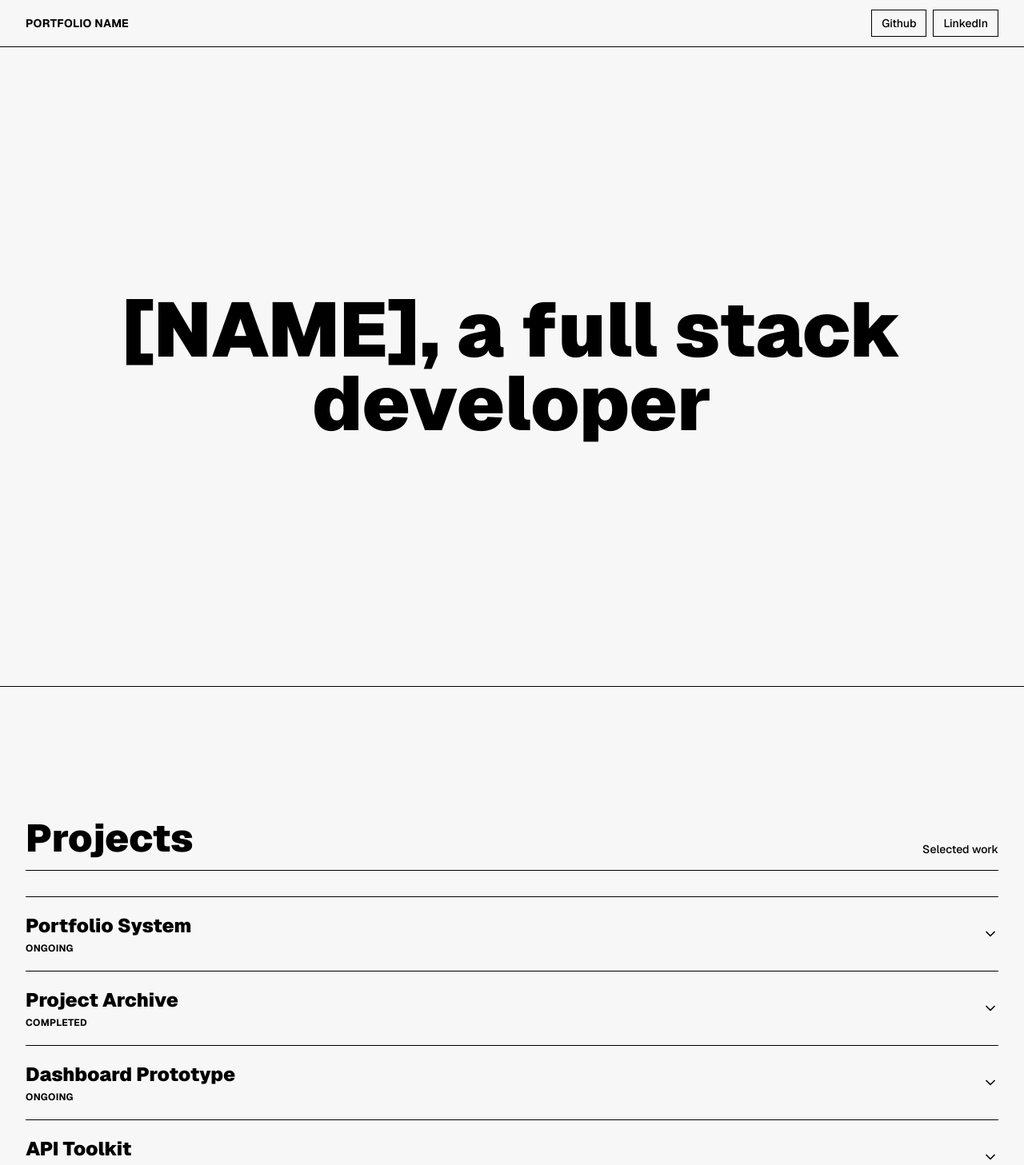
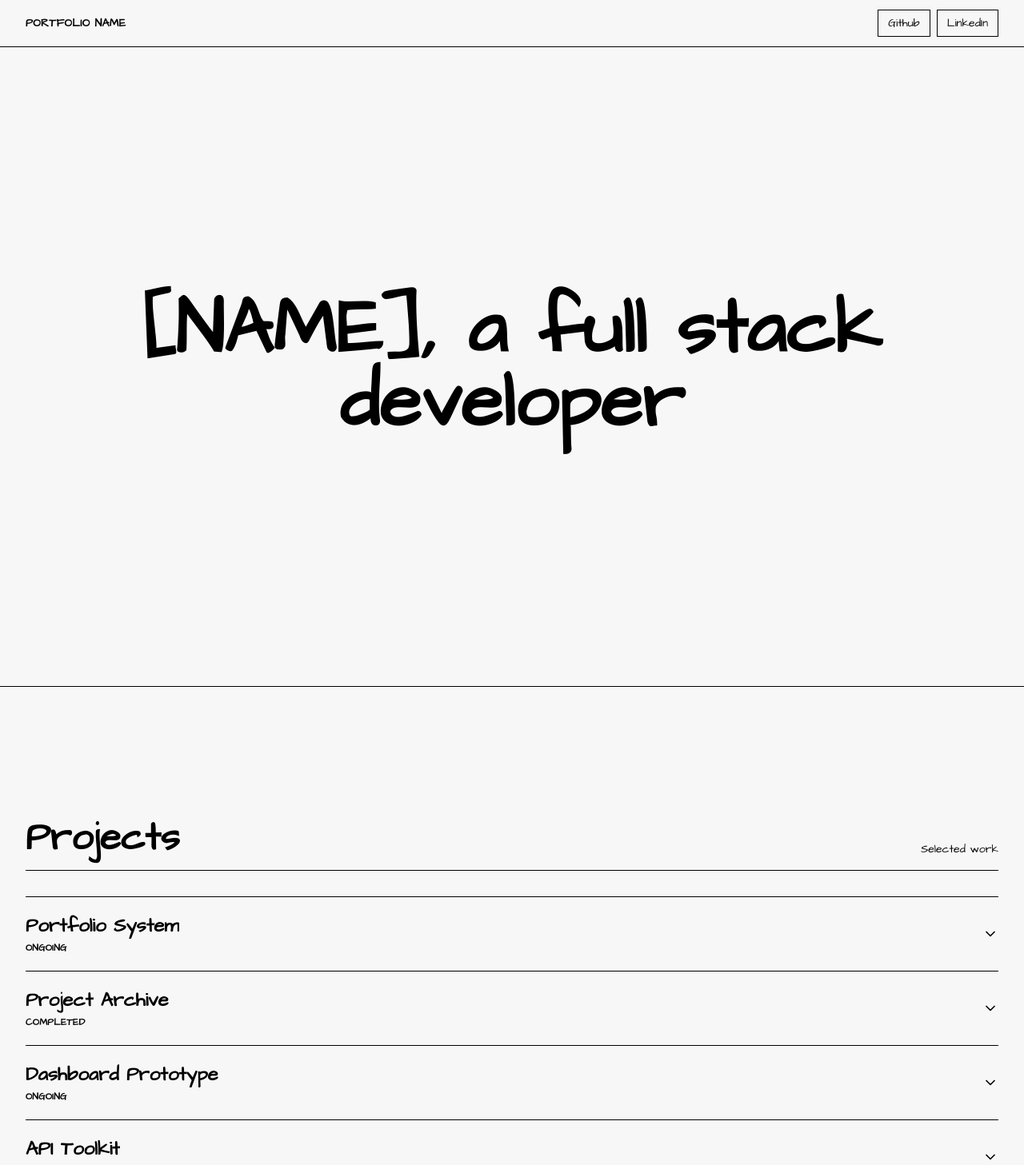
Before and after one commit to CallMeLlms/main-porfolio, a Next.js app: page / in a window 1280 px wide. Shown: the top 1457 px of the page at 80% size. Built offline with nearby package versions, Linux system fonts and the light colour scheme.

Commit message:
modified files

```diff
--- a/app/(main)/about/page.tsx
+++ /dev/null
@@ -1,9 +0,0 @@
-export default function AboutPage() {
-  return (
-    <main>
-      <section className="min-h-screen px-6 py-24">
-        <h1 className="text-3xl font-semibold">About</h1>
-      </section>
-    </main>
-  );
-}
--- a/app/(main)/contacts/page.tsx
+++ /dev/null
@@ -1,9 +0,0 @@
-export default function ContactsPage() {
-  return (
-    <main>
-      <section className="min-h-screen px-6 py-24">
-        <h1 className="text-3xl font-semibold">Contact</h1>
-      </section>
-    </main>
-  );
-}
--- a/app/(main)/layout.tsx
+++ /dev/null
@@ -1,9 +0,0 @@
-import MainViewLayout from "@/components/main-layout/MainViewLayout";
-
-export default function MainLayout({
-  children,
-}: Readonly<{
-  children: React.ReactNode;
-}>) {
-  return <MainViewLayout>{children}</MainViewLayout>;
-}
--- a/app/(main)/page.tsx
+++ /dev/null
@@ -1,5 +0,0 @@
-import MainView from "@/components/main-layout/MainView";
-
-export default function Home() {
-  return <MainView />;
-}
--- a/app/(main)/projects/page.tsx
+++ /dev/null
@@ -1,9 +0,0 @@
-export default function ProjectsPage() {
-  return (
-    <main>
-      <section className="min-h-screen px-6 py-24">
-        <h1 className="text-3xl font-semibold">Projects</h1>
-      </section>
-    </main>
-  );
-}
--- a/app/globals.css
+++ b/app/globals.css
@@ -74,7 +74,7 @@
 }
 
 body {
-  font-family: var(--font-geist-sans), sans-serif;
+  font-family: var(--font-sans), sans-serif;
 }
 
 :root {
--- a/app/layout.tsx
+++ b/app/layout.tsx
@@ -1,15 +1,23 @@
 import type { Metadata } from "next";
-import { Geist, Geist_Mono } from "next/font/google";
+import { Architects_Daughter } from "next/font/google";
 import "./globals.css";
 
-const geistSans = Geist({
-  variable: "--font-geist-sans",
+const fontSans = Architects_Daughter({
   subsets: ["latin"],
+  variable: "--font-sans",
+  weight: "400",
 });
 
-const geistMono = Geist_Mono({
-  variable: "--font-geist-mono",
+const fontSerif = Architects_Daughter({
   subsets: ["latin"],
+  variable: "--font-serif",
+  weight: "400",
+});
+
+const fontMono = Architects_Daughter({
+  subsets: ["latin"],
+  variable: "--font-mono",
+  weight: "400",
 });
 
 export const metadata: Metadata = {
@@ -23,11 +31,12 @@ export default function RootLayout({
   children: React.ReactNode;
 }>) {
   return (
-    <html
-      lang="en"
-      className={`${geistSans.variable} ${geistMono.variable} h-full antialiased`}
-    >
-      <body className="min-h-full flex flex-col">{children}</body>
+    <html lang="en" className="h-full">
+      <body
+        className={`${fontSans.variable} ${fontSerif.variable} ${fontMono.variable} flex min-h-full flex-col antialiased`}
+      >
+        {children}
+      </body>
     </html>
   );
 }
--- /dev/null
+++ b/app/page.tsx
@@ -0,0 +1,10 @@
+import MainView from "@/components/main-layout/MainView";
+import MainViewLayout from "@/components/main-layout/MainViewLayout";
+
+export default function Home() {
+  return (
+    <MainViewLayout>
+      <MainView />
+    </MainViewLayout>
+  );
+}
--- a/components/main-layout/MainView.tsx
+++ b/components/main-layout/MainView.tsx
@@ -1,47 +1,9 @@
+import {
+  navigationItems,
+  portfolioName,
+  projects,
+} from "@/lib/portfolio-data";
 import ProjectColumnDropdown from "../ui/ProjectColumnDropdown";
-
-const projects = [
-  {
-    title: "Portfolio System",
-    status: "Ongoing" as const,
-    description:
-      "A personal portfolio foundation built around a simple one-page structure and expandable project notes.",
-    screenshots: [
-      { src: "/window.svg", alt: "Portfolio System screenshot placeholder" },
-      { src: "/globe.svg", alt: "Portfolio System responsive view placeholder" },
-    ],
-    href: "#",
-  },
-  {
-    title: "Project Archive",
-    status: "Completed" as const,
-    description:
-      "A structured archive concept for collecting finished builds, experiments, and technical notes in one place.",
-    screenshots: [
-      { src: "/file.svg", alt: "Project Archive screenshot placeholder" },
-      { src: "/window.svg", alt: "Project Archive detail view placeholder" },
-    ],
-    href: "#",
-  },
-  {
-    title: "Dashboard Prototype",
-    status: "Ongoing" as const,
-    description:
-      "A compact interface prototype focused on dense information, reusable components, and clear interaction states.",
-    screenshots: [
-      { src: "/window.svg", alt: "Dashboard Prototype screenshot placeholder" },
-    ],
-  },
-  {
-    title: "API Toolkit",
-    status: "Completed" as const,
-    description:
-      "A backend-oriented helper layer for organizing request handlers, shared utilities, and integration boundaries.",
-    screenshots: [
-      { src: "/file.svg", alt: "API Toolkit screenshot placeholder" },
-    ],
-  },
-];
 
 export default function MainView() {
   return (
@@ -55,22 +17,19 @@ export default function MainView() {
             href="#intro"
             className="text-sm font-bold uppercase tracking-wide text-foreground"
           >
-            Portfolio Name
+            {portfolioName}
           </a>
 
           <div className="flex items-center gap-2 text-sm font-medium">
-            <a
-              href="#"
-              className="border px-3 py-1.5 transition-colors hover:bg-primary hover:text-primary-foreground focus-visible:outline-none focus-visible:ring-3 focus-visible:ring-ring/50"
-            >
-              Github
-            </a>
-            <a
-              href="#"
-              className="border px-3 py-1.5 transition-colors hover:bg-primary hover:text-primary-foreground focus-visible:outline-none focus-visible:ring-3 focus-visible:ring-ring/50"
-            >
-              LinkedIn
-            </a>
+            {navigationItems.map((item) => (
+              <a
+                key={item.label}
+                href={item.href}
+                className="border px-3 py-1.5 transition-colors hover:bg-primary hover:text-primary-foreground focus-visible:outline-none focus-visible:ring-3 focus-visible:ring-ring/50"
+              >
+                {item.label}
+              </a>
+            ))}
           </div>
         </div>
       </nav>
--- a/components/ui/ProjectColumnDropdown.tsx
+++ b/components/ui/ProjectColumnDropdown.tsx
@@ -63,6 +63,26 @@ export default function ProjectColumnDropdown({
       >
         <div className="overflow-hidden">
           <div className="grid gap-6 pb-6">
+            <div
+              className="grid gap-3 sm:grid-cols-2"
+              aria-label={`${title} screenshots`}
+            >
+              {screenshots.map((screenshot) => (
+                <div
+                  key={`${screenshot.src}-${screenshot.alt}`}
+                  className="flex aspect-[16/8] items-center justify-center border bg-card p-6"
+                >
+                  <Image
+                    src={screenshot.src}
+                    alt={screenshot.alt}
+                    width={800}
+                    height={500}
+                    className="max-h-full max-w-full object-contain"
+                  />
+                </div>
+              ))}
+            </div>
+
             <div className="flex flex-col gap-5 lg:flex-row lg:items-end lg:justify-between">
               <p className="max-w-3xl text-base leading-7 text-muted-foreground">
                 {description}
@@ -78,26 +98,6 @@ export default function ProjectColumnDropdown({
                 </a>
               ) : null}
             </div>
-
-            <div
-              className="grid gap-3 sm:grid-cols-2"
-              aria-label={`${title} screenshots`}
-            >
-              {screenshots.map((screenshot) => (
-                <div
-                  key={`${screenshot.src}-${screenshot.alt}`}
-                  className="flex aspect-[16/10] items-center justify-center border bg-card p-6"
-                >
-                  <Image
-                    src={screenshot.src}
-                    alt={screenshot.alt}
-                    width={800}
-                    height={500}
-                    className="max-h-full max-w-full object-contain"
-                  />
-                </div>
-              ))}
-            </div>
           </div>
         </div>
       </div>
--- /dev/null
+++ b/lib/portfolio-data.ts
@@ -0,0 +1,75 @@
+export type ProjectStatus = "Ongoing" | "Completed";
+
+export type ProjectScreenshot = {
+  src: string;
+  alt: string;
+};
+
+export type Project = {
+  title: string;
+  status: ProjectStatus;
+  description: string;
+  screenshots: ProjectScreenshot[];
+  href?: string;
+};
+
+export type NavigationItem = {
+  label: string;
+  href: string;
+};
+
+export const portfolioName = "Portfolio Name";
+
+export const navigationItems: NavigationItem[] = [
+  {
+    label: "Github",
+    href: "#",
+  },
+  {
+    label: "LinkedIn",
+    href: "#",
+  },
+];
+
+export const projects: Project[] = [
+  {
+    title: "Portfolio System",
+    status: "Ongoing",
+    description:
+      "A personal portfolio foundation built around a simple one-page structure and expandable project notes.",
+    screenshots: [
+      { src: "/window.svg", alt: "Portfolio System screenshot placeholder" },
+      { src: "/globe.svg", alt: "Portfolio System responsive view placeholder" },
+    ],
+    href: "#",
+  },
+  {
+    title: "Project Archive",
+    status: "Completed",
+    description:
+      "A structured archive concept for collecting finished builds, experiments, and technical notes in one place.",
+    screenshots: [
+      { src: "/file.svg", alt: "Project Archive screenshot placeholder" },
+      { src: "/window.svg", alt: "Project Archive detail view placeholder" },
+    ],
+    href: "#",
+  },
+  {
+    title: "Dashboard Prototype",
+    status: "Ongoing",
+    description:
+      "A compact interface prototype focused on dense information, reusable components, and clear interaction states.",
+    screenshots: [
+      { src: "/window.svg", alt: "Dashboard Prototype screenshot placeholder" },
+    ],
+  },
+  {
+    title: "API Toolkit",
+    status: "Completed",
+    description:
+      "A backend-oriented helper layer for organizing request handlers, shared utilities, and integration boundaries.",
+    screenshots: [
+      { src: "/file.svg", alt: "API Toolkit screenshot placeholder" },
+    ],
+  },
+];
```
